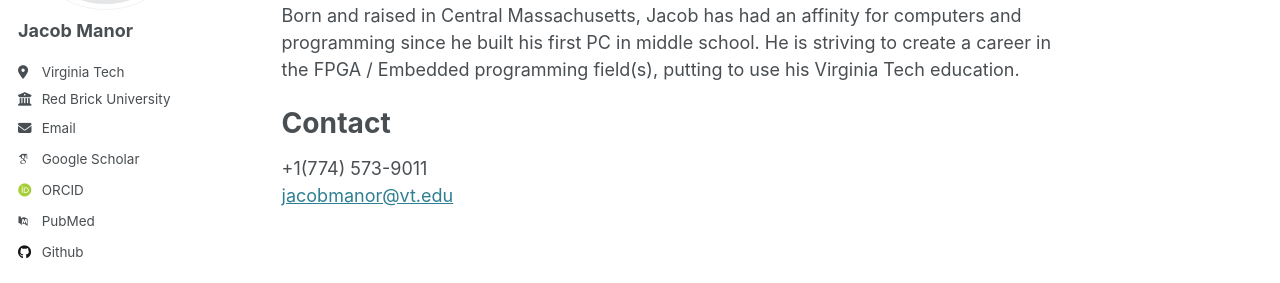
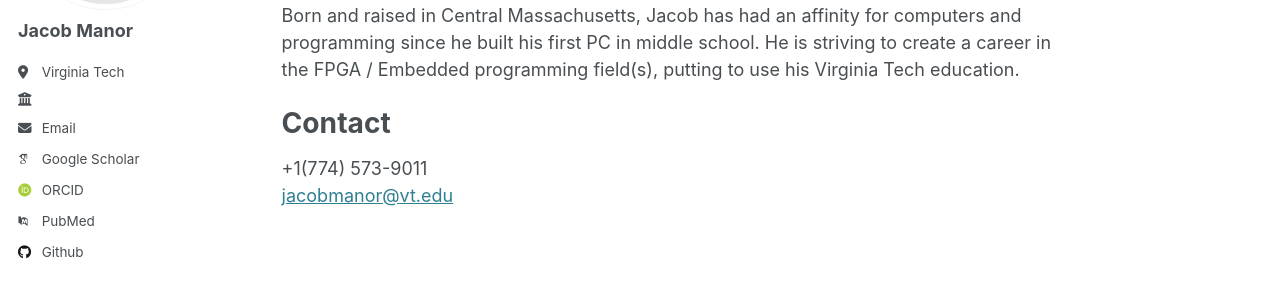
Before and after one commit to jacobmanor/jacobmanor.github.io, a Jekyll site: the page built from _pages/about.md, in a window 1280 px wide. Shown: the part 271-554 px from the top of the page. Built offline with Jekyll 4.4.1, drawn with Linux system fonts in a browser that asks for light colours; some web fonts are replaced.

Commit message:
Update _config.yml

```diff
--- a/_config.yml
+++ b/_config.yml
@@ -12,7 +12,7 @@ title                    : "Jacob Manor"
 title_separator          : "-"
 name                     : &name "Jacob Manor"
 description              : &description "personal description"
-url                      : https://academicpages.github.io # the base hostname & protocol for your site e.g. "https://[your GitHub username].github.io"
+url                      : https://jacobmanor.github.io # the base hostname & protocol for your site e.g. "https://[your GitHub username].github.io"
 baseurl                  : "" # the subpath of your site, e.g. "/blog"
 repository               : "academicpages/academicpages.github.io"
 
@@ -26,17 +26,17 @@ author:
   pronouns         : # example: "she/her"
   bio              : ""
   location         : "Virginia Tech"
-  employer         : "Red Brick University"
+  employer         : ""
   uri              : # URL
   email            : "jacobmanor@vt.edu"
 
   # Academic websites
   arxiv            : # URL - Update with the correct link to your profile
-  googlescholar    : "https://scholar.google.com/citations?user=PS_CX0AAAAAJ"
+  googlescholar    : ""
   impactstory      : # URL
-  orcid            : "http://orcid.org/yourorcidurl"
+  orcid            : ""
   semantic         : # URL
-  pubmed           : "https://www.ncbi.nlm.nih.gov/pubmed/?term=john+snow"
+  pubmed           : ""
   researchgate     : # URL
   scopus           : # URL
 
@@ -44,7 +44,7 @@ author:
   bitbucket        : # Username - Update with your username on the site
   codepen          : # Username
   dribbble         : # Username
-  github           : "academicpages"
+  github           : "jacobmanor"
   kaggle           : # Username
   stackoverflow    : # User number or user number and name (i.e., use "1" or "1/jeff-atwood")
 
```
